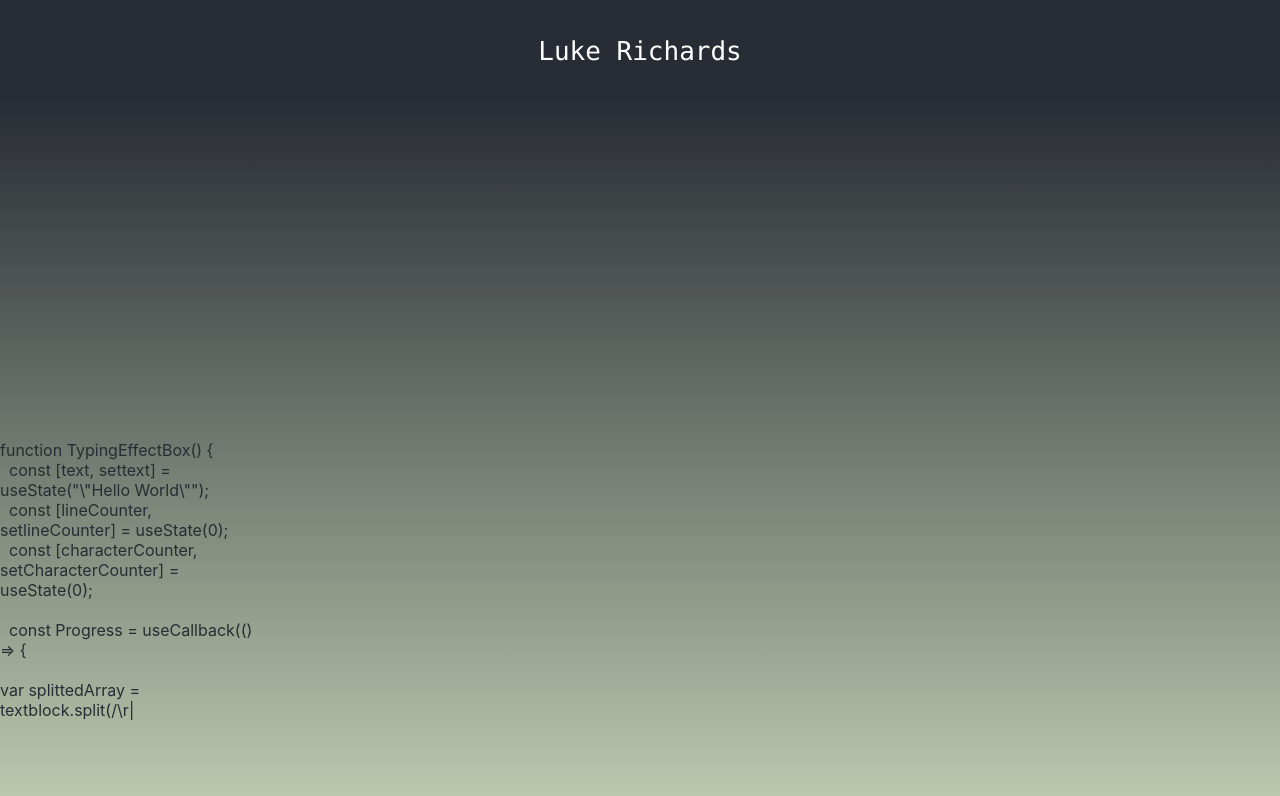
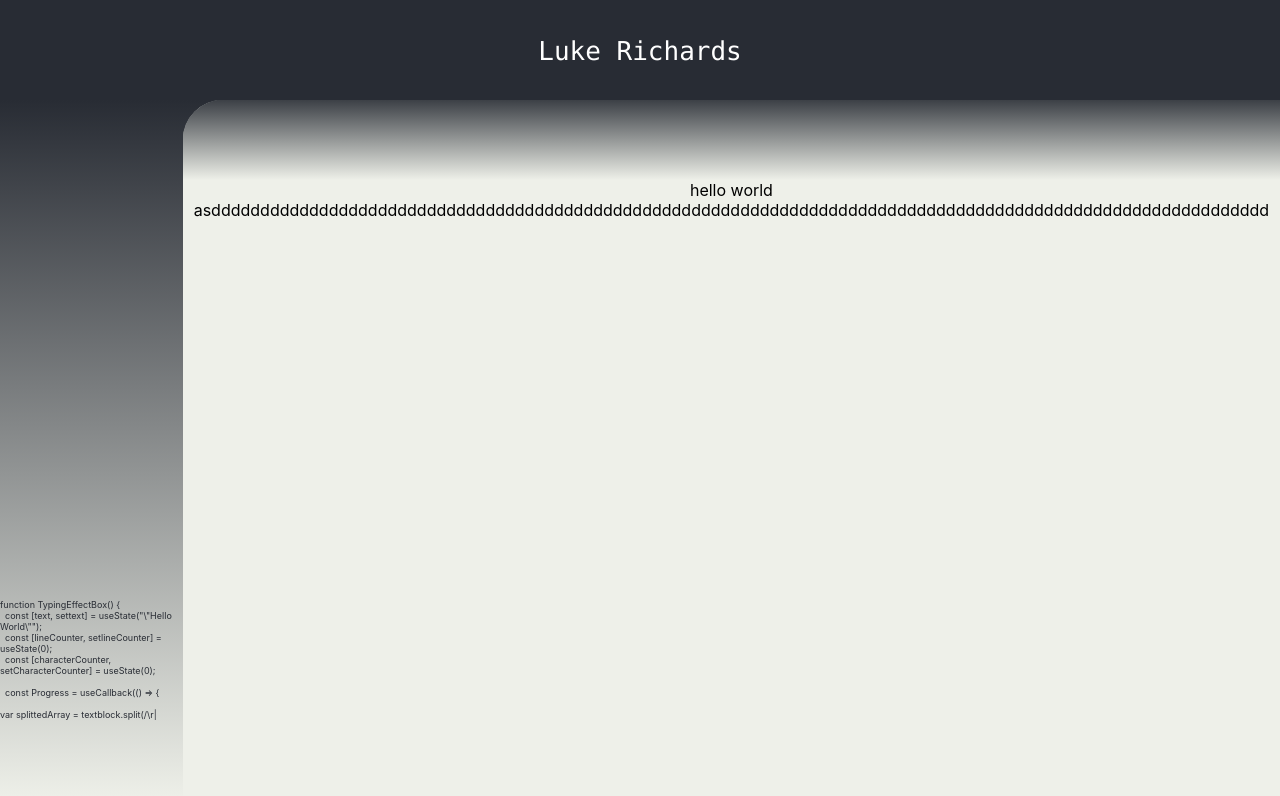
Before and after one commit to Luke-Richards/Luke-Richards.github.io, a React (Create React App) app in the folder LR-Web/: page / in a window 1280 px wide. Shown: the top 796 px of the page. Built offline with nearby package versions, Linux system fonts and the light colour scheme.

Commit message:
more styling progress

```diff
--- a/LR-Web/src/App.css
+++ b/LR-Web/src/App.css
@@ -38,15 +38,39 @@
 .content {
   display: flex;
   flex-direction: row;
-  flex: 4;
+  flex: 6;
   align-items: stretch;
-  background-image: linear-gradient(#282c34, #bdc7ad);
+  background-image: linear-gradient(#282c34, #eef0e9);
+}
+.homepageContent {
+  display: flex;
+  flex-direction: row;
+  flex: 1;
+  align-items: stretch;
+  background-color: #eef0e9;
+  border-top-left-radius: 5vh;
+  overflow: hidden;
+  overflow: clip;
+  overflow-clip-margin: 0.05vh;
+  position: relative;
+}
+.gradientTransition {
+  flex: 1;
+  background-image: linear-gradient(#3C4046, #eef0e9);
+  margin: 0;
+  height: 10vh;
+  position: absolute;
+  top: 0;
+  width: 100%;
+}
+.homepageContentInner {
+  margin-top: 10vh;
 }
 
 .TypingEffectContainer {
 
   flex: 1;
-  background-image: linear-gradient(#282c34, #bdc7ad);
+  background-image: linear-gradient(#282c34, #eef0e9);
   overflow: hidden;
   flex-direction: column-reverse;
   margin: 0;
@@ -63,6 +87,7 @@
   padding: 0;
   padding-top: 10vh;
   padding-bottom: 10vh;
+  font-size: xx-small;
   display: flex;
   color: #282c34;
   text-wrap: nowrap;
--- a/LR-Web/src/App.js
+++ b/LR-Web/src/App.js
@@ -19,7 +19,12 @@ function App() {
         </header>
         <div className='content'>
           <TypingEffectBox/>
-          <div className='content'></div>
+          <div className='content'>
+            <div className='homepageContent'>
+            <div className='gradientTransition'></div>
+            <p className='homepageContentInner'>hello world            asdddddddddddddddddddddddddddddddddddddddddddddddddddddddddddddddddddddddddddddddddddddddddddddddddddddddddddd</p>
+            </div>
+          </div>
         </div>
 
       </div>
```
